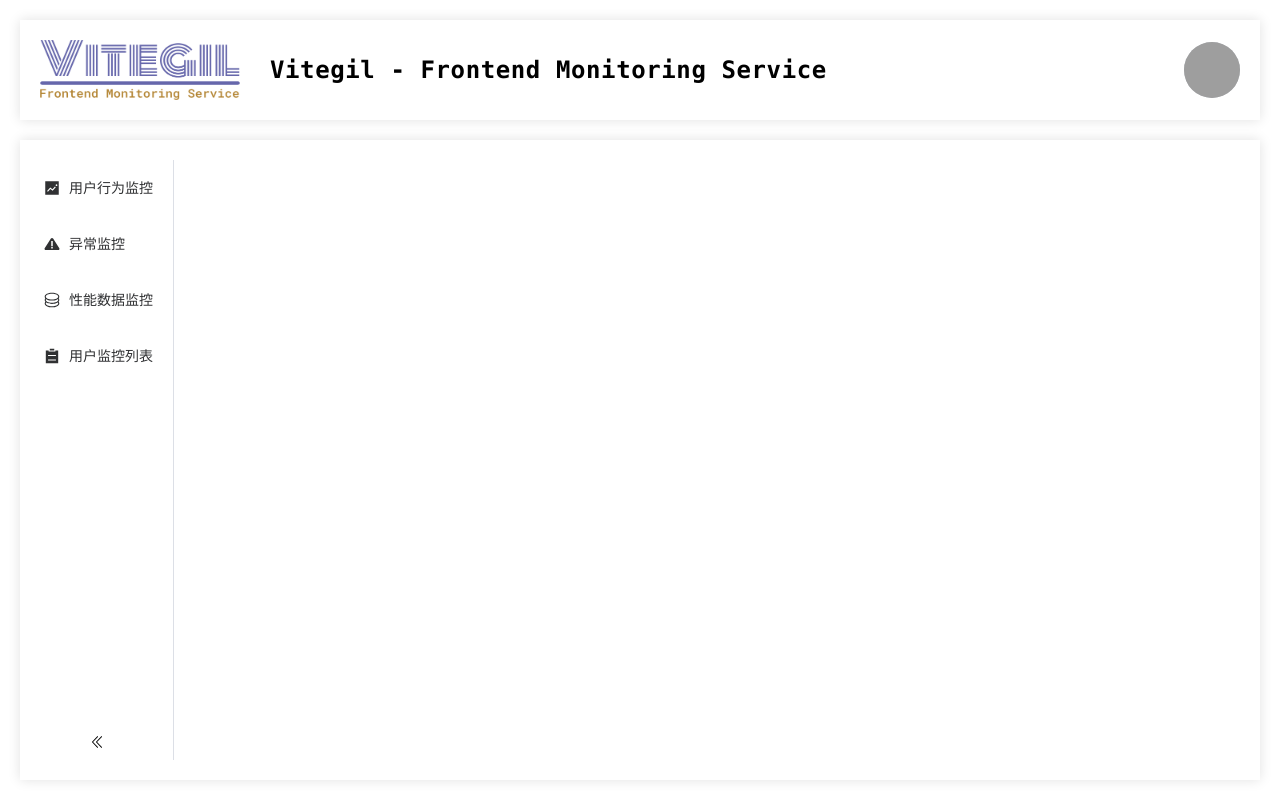
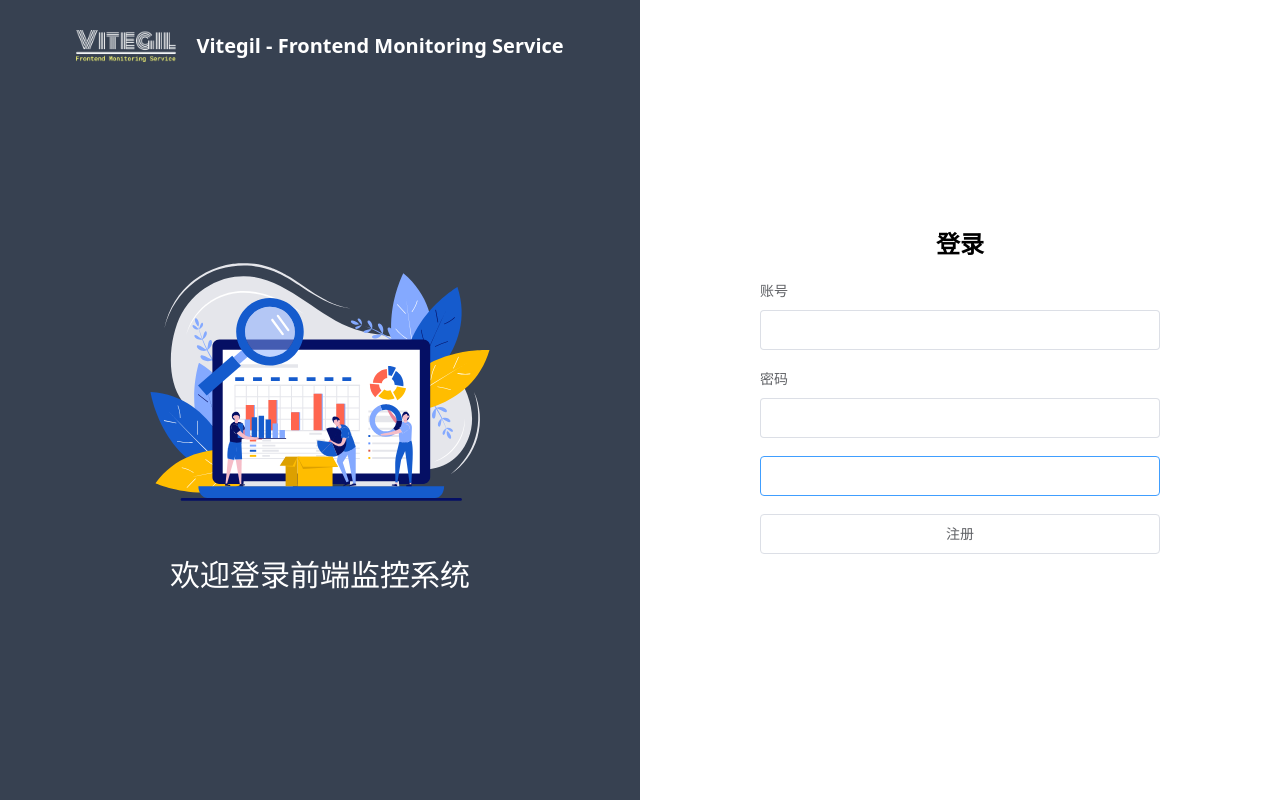
Before and after one commit to vitegil/vitegil, a Vue app: page /login in a window 1280 px wide. Built offline with nearby package versions, Linux system fonts and the light colour scheme; grey boxes are pictures that could not be loaded.

Commit message:
feat: 新增 axios

```diff
--- a/package.json
+++ b/package.json
@@ -10,6 +10,7 @@
     "typecheck": "vue-tsc --noEmit"
   },
   "dependencies": {
+    "axios": "^0.27.2",
     "echarts": "^5.3.3",
     "element-plus": "^2.2.13",
     "nprogress": "^0.2.0",
--- a/src/App.vue
+++ b/src/App.vue
@@ -2,6 +2,7 @@
 import TheNavMenu from './components/TheNavMenu.vue'
 import TheHeaderMenu from './components/TheHeaderMenu.vue'
 import { useRoute } from 'vue-router'
+import { fullScreenRoutes } from '@/router'
 
 const route = useRoute()
 </script>
@@ -25,16 +26,23 @@ export default {
 </script> -->
 
 <template>
-  <div class="w-screen h-screen" v-if="route.name == 'Login'">
-    <router-view />
-  </div>
+  <div class="w-screen h-screen" v-if="route.name">
+    <router-view
+      v-if="
+        fullScreenRoutes
+          .map(route => route.name)
+          .filter(routeName => routeName)
+          .includes(route.name || '')
+      "
+    />
 
-  <div class="w-screen h-screen flex flex-col p-20px" v-else>
-    <TheHeaderMenu class="mb-20px" />
-    <div class="card h-1px flex-grow flex pl-0">
-      <TheNavMenu />
-      <div class="w-full h-full overflow-auto pl-20px">
-        <router-view />
+    <div class="w-full h-full flex flex-col p-20px" v-else>
+      <TheHeaderMenu class="mb-20px" />
+      <div class="card h-1px flex-grow flex pl-0">
+        <TheNavMenu />
+        <div class="w-full h-full overflow-auto pl-20px">
+          <router-view />
+        </div>
       </div>
     </div>
   </div>
--- a/src/dao/axios.config.ts
+++ /dev/null
@@ -1 +0,0 @@
-// 公共的请求头等信息
--- /dev/null
+++ b/src/dao/http.config.ts
@@ -0,0 +1,13 @@
+import axios from 'axios'
+
+const instance = axios.create({})
+
+instance.interceptors.request.use(config => {
+  return config
+})
+
+instance.interceptors.response.use(response => {
+  return response
+})
+
+export default instance
--- /dev/null
+++ b/src/dao/index.ts
@@ -0,0 +1,5 @@
+import http from '@/dao/http.config'
+
+export const login = () => {
+  return http.get('/login')
+}
--- a/src/router/index.ts
+++ b/src/router/index.ts
@@ -1,11 +1,6 @@
 import { createRouter, createWebHistory, RouteRecordRaw } from 'vue-router'
 
 const monitorRoutes: RouteRecordRaw[] = [
-  {
-    name: 'Login',
-    path: '/',
-    component: () => import('@/views/Login/Login.vue'),
-  },
   {
     name: 'ActionMonitor',
     path: '/action-monitor',
@@ -27,7 +22,16 @@ const monitorRoutes: RouteRecordRaw[] = [
     component: () => import('@/views/UserMonitorList/index.vue'),
   },
 ]
+
+export const fullScreenRoutes: RouteRecordRaw[] = [
+  {
+    name: 'Login',
+    path: '/login',
+    component: () => import('@/views/Login/Login.vue'),
+  },
+]
+
 export default createRouter({
   history: createWebHistory(),
-  routes: [...monitorRoutes],
+  routes: [...fullScreenRoutes, ...monitorRoutes],
 })
```
Also changed, not shown: 1 other file (tests, documents, lock files or other folders).
